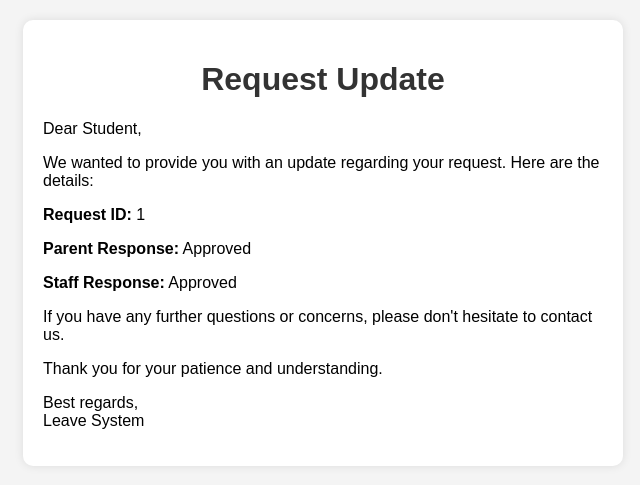
After one commit to dev-002/Leave_System, a Django app: template student/templates/student/student_update.html in a window 1280 px wide. The commit adds this page. Shown: the top 485 px of the page, without its empty margins (317-957 px from the left). Run offline with Django 4.2, Linux system fonts and the light colour scheme; the template is opened without the code that fills it: most values are stand-ins (such as "Sample title", 1, 10 or a date in 2020).

Commit message:
Parent confirmation completed

```diff
--- a/leaveSystem/views.py
+++ b/leaveSystem/views.py
@@ -15,8 +15,6 @@ from django.contrib.auth import get_user_model
 from django.contrib import messages
 
 User = get_user_model()
-
-applications = {}
 
 def index(request):
     # redirect to respective roles based on their roles
--- a/leaveSystem/templates/leaveSystem/parent_confirmation.html
+++ b/student/templates/student/parent_confirmation.html
@@ -51,6 +51,7 @@
     .btn.reject {
       background-color: #dc3545;
     }
+    a[href]{text-decoration: none; color: #fff !important;}
     a:link {text-decoration: none; color: #fff;}
     a:visited {text-decoration: none; color: #fff;}
     a:hover {text-decoration: none; color: #fff;}
@@ -77,8 +78,8 @@
         </tr>
     </table>
     <div class="btn-container">
-      <a href="http://127.0.0.1:8000/parent_confirmation?id={{application.id}}&action=1" class="btn approve">Approve</a>
-      <a href="http://127.0.0.1:8000/parent_confirmation?id={{id}}&action=0" class="btn reject">Reject</a>
+      <a href="http://127.0.0.1:8000/student/parent_confirmation/{{application.id}}/1" class="btn approve">Approve</a>
+      <a href="http://127.0.0.1:8000/student/parent_confirmation/{{application.id}}/0" class="btn reject">Reject</a>
     </div>
     <p>Thank you</p>
   </div>
--- /dev/null
+++ b/student/templates/student/student_update.html
@@ -0,0 +1,47 @@
+<!DOCTYPE html>
+<html lang="en">
+<head>
+  <meta charset="UTF-8">
+  <meta name="viewport" content="width=device-width, initial-scale=1.0">
+  <title>Request Update</title>
+</head>
+<body style="font-family: Arial, sans-serif; background-color: #f4f4f4; margin: 0; padding: 0;">
+  <table cellpadding="0" cellspacing="0" width="100%" style="background-color: #f4f4f4; border-collapse: collapse;">
+    <tr>
+      <td style="padding: 20px;">
+        <table align="center" cellpadding="0" cellspacing="0" width="600" style="background-color: #fff; border-radius: 10px; box-shadow: 0 0 10px rgba(0,0,0,0.1);">
+          <tr>
+            <td style="padding: 20px;">
+              <h1 style="color: #333; text-align: center;">Request Update</h1>
+              <p>Dear Student,</p>
+              <p>We wanted to provide you with an update regarding your request. Here are the details:</p>
+              <p><strong>Request ID:</strong> {{application.id}}</p>
+              <p><strong>Parent Response:</strong>
+                {% if application.parent_responded == -1 %}
+                    Pending
+                {% elif application.parent_responded == 0 %}
+                    Rejected
+                {% else %}
+                    Approved
+                {% endif %}
+              </p>
+              <p><strong>Staff Response:</strong>
+                {% if application.status == -1 %}
+                    Pending
+                {% elif application.status == 0 %}
+                    Rejected
+                {% else %}
+                    Approved
+                {% endif %}
+              </p>
+              <p>If you have any further questions or concerns, please don't hesitate to contact us.</p>
+              <p>Thank you for your patience and understanding.</p>
+              <p>Best regards,<br>Leave System</p>
+            </td>
+          </tr>
+        </table>
+      </td>
+    </tr>
+  </table>
+</body>
+</html>
--- a/student/urls.py
+++ b/student/urls.py
@@ -4,4 +4,5 @@ from . import views
 
 urlpatterns = [
     path('', views.index, name="student_index"),
+    path('parent_confirmation/<int:id>/<int:action>', views.parent_confirmation, name="parentConfirmation"),
 ]
```
Also changed, not shown: student/models.py (+33 -3 lines), student/templates/student/staff_request.html (added, +30 -0 lines), student/views.py (+10 -0 lines), db.sqlite3.
